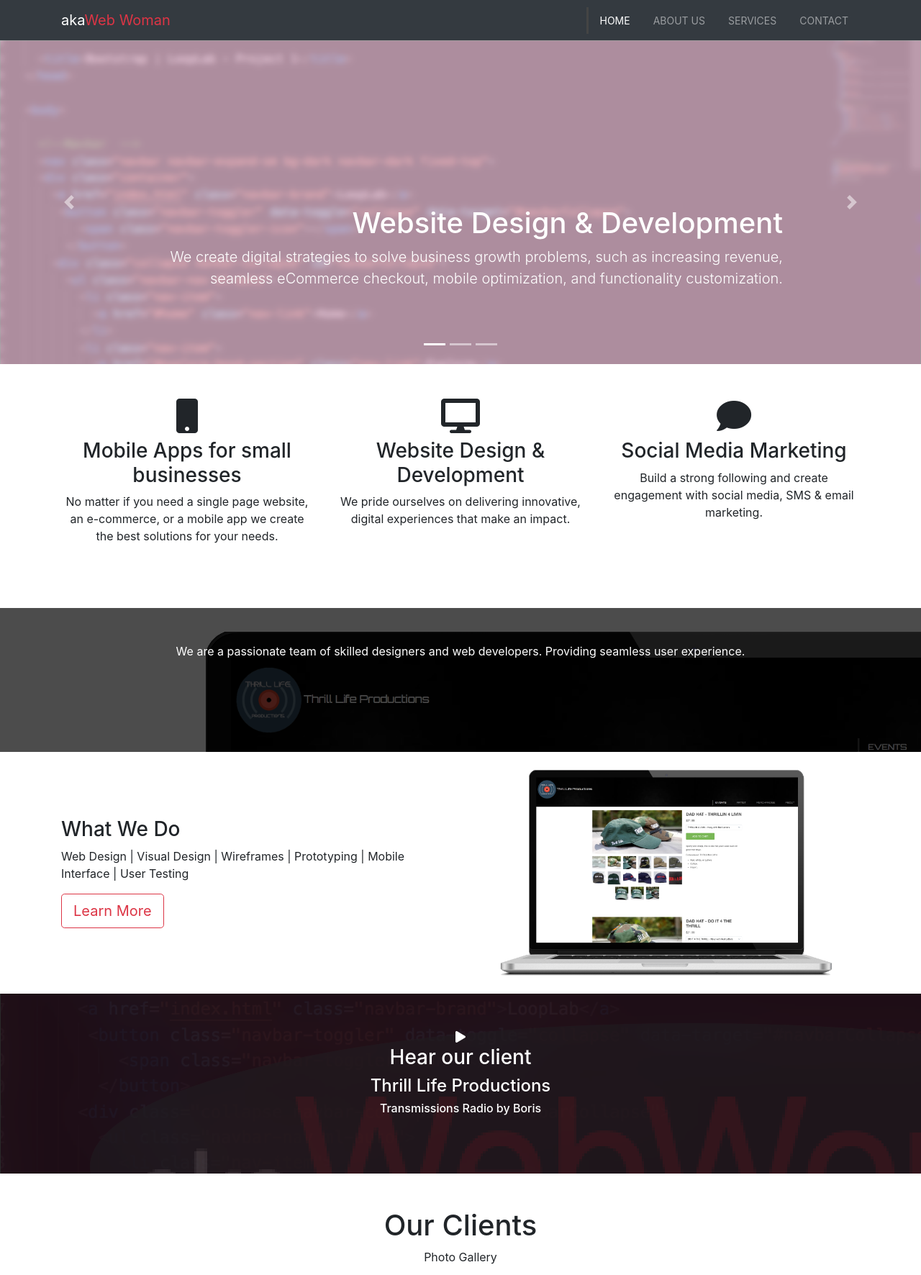
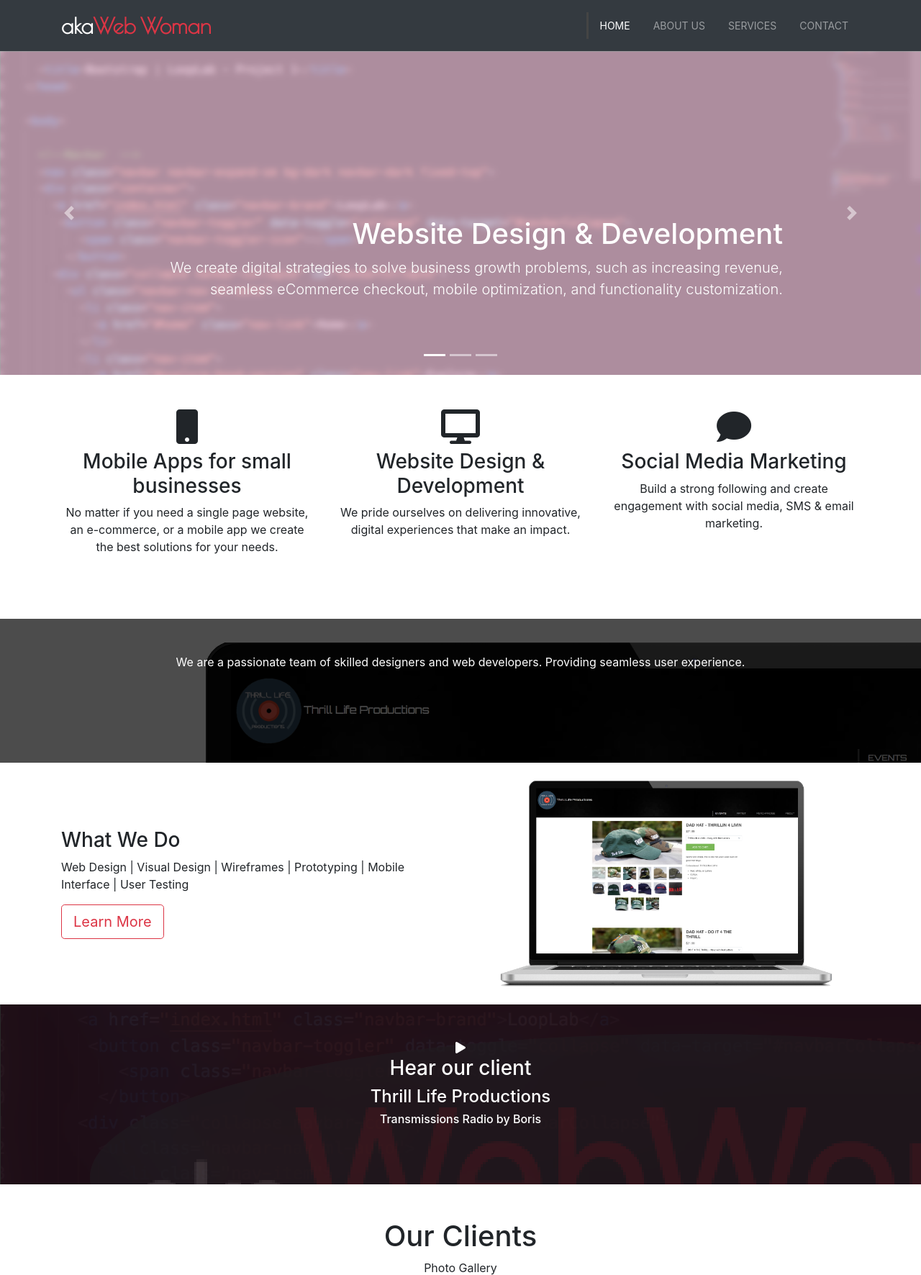
Before and after one commit to angeliqueb71/abbweb, a Rails app: page / in a window 1280 px wide. Shown: the top 1772 px of the page at 72% size. Run offline with Rails 7, Linux system fonts and the light colour scheme; style sheets or scripts are compiled from the project's sources; some libraries are stand-ins or nearby versions.

Commit message:
changed font of logo to font-family: 'Poiret One', cursive;-bolder

```diff
--- a/app/assets/stylesheets/home.scss
+++ b/app/assets/stylesheets/home.scss
@@ -7,6 +7,12 @@ body {
   text-transform: uppercase;
   padding-left: 1rem !important;
   padding-right: 1rem !important;
+}
+.navbar-brand {
+  // font-family: 'Syncopate', sans-serif;
+  font-family: 'Poiret One', cursive;
+  font-size: 30px !important;
+  font-weight: bolder !important;
 }
 
 .navbar .nav-item.active {
--- a/app/views/about/index.html.erb
+++ b/app/views/about/index.html.erb
@@ -1,4 +1,7 @@
 <!-- <h1>About#index</h1> <p>Find me in app/views/about/index.html.erb</p> -->
+
+<!--google font  -->
+<link href="https://fonts.googleapis.com/css?family=Poiret+One" rel="stylesheet">
 
 <link rel="stylesheet" href="https://use.fontawesome.com/releases/v5.0.13/css/all.css" integrity="sha384-DNOHZ68U8hZfKXOrtjWvjxusGo9WQnrNx2sqG0tfsghAvtVlRW3tvkXWZh58N9jp" crossorigin="anonymous">
 <link rel="stylesheet" href="https://stackpath.bootstrapcdn.com/bootstrap/4.1.1/css/bootstrap.min.css" integrity="sha384-WskhaSGFgHYWDcbwN70/dfYBj47jz9qbsMId/iRN3ewGhXQFZCSftd1LZCfmhktB" crossorigin="anonymous">
--- a/app/views/contact/index.html.erb
+++ b/app/views/contact/index.html.erb
@@ -1,4 +1,7 @@
 <!-- <h1>Contact#index</h1> <p>Find me in app/views/contact/index.html.erb</p> -->
+
+<!--google font  -->
+<link href="https://fonts.googleapis.com/css?family=Poiret+One" rel="stylesheet">
 
 <link rel="stylesheet" href="https://use.fontawesome.com/releases/v5.0.13/css/all.css" integrity="sha384-DNOHZ68U8hZfKXOrtjWvjxusGo9WQnrNx2sqG0tfsghAvtVlRW3tvkXWZh58N9jp" crossorigin="anonymous">
 <link rel="stylesheet" href="https://stackpath.bootstrapcdn.com/bootstrap/4.1.1/css/bootstrap.min.css" integrity="sha384-WskhaSGFgHYWDcbwN70/dfYBj47jz9qbsMId/iRN3ewGhXQFZCSftd1LZCfmhktB" crossorigin="anonymous">
--- a/app/views/home/index.html.erb
+++ b/app/views/home/index.html.erb
@@ -1,4 +1,7 @@
 <!-- <h1>Home#index</h1> <p>Find me in app/views/home/index.html.erb</p> -->
+
+<!--google font  -->
+<link href="https://fonts.googleapis.com/css?family=Poiret+One" rel="stylesheet">
 
 <link rel="stylesheet" href="https://use.fontawesome.com/releases/v5.3.1/css/all.css" integrity="sha384-mzrmE5qonljUremFsqc01SB46JvROS7bZs3IO2EmfFsd15uHvIt+Y8vEf7N7fWAU" crossorigin="anonymous">
 
--- a/app/views/services/index.html.erb
+++ b/app/views/services/index.html.erb
@@ -1,4 +1,8 @@
 <!-- <h1>Services#index</h1> <p>Find me in app/views/services/index.html.erb</p> -->
+
+<!--google font  -->
+<link href="https://fonts.googleapis.com/css?family=Poiret+One" rel="stylesheet">
+
 <link rel="stylesheet" href="https://use.fontawesome.com/releases/v5.3.1/css/all.css" integrity="sha384-mzrmE5qonljUremFsqc01SB46JvROS7bZs3IO2EmfFsd15uHvIt+Y8vEf7N7fWAU" crossorigin="anonymous">
 
 <link rel="stylesheet" href="https://use.fontawesome.com/releases/v5.0.13/css/all.css" integrity="sha384-DNOHZ68U8hZfKXOrtjWvjxusGo9WQnrNx2sqG0tfsghAvtVlRW3tvkXWZh58N9jp" crossorigin="anonymous">
```
